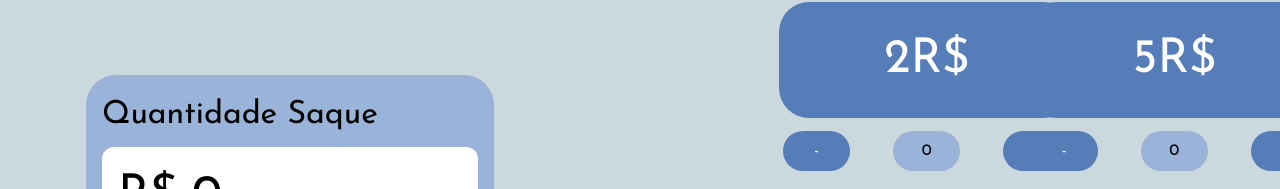
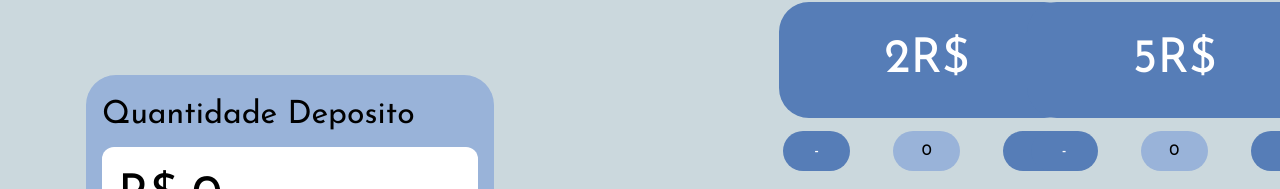
Before and after one commit to Maua-Dev/devbank_pedro_gustavo_erik_front, a React (Vite) app: page /deposito in a window 1280 px wide. Shown: the part 202-391 px from the top of the page. Built offline with nearby package versions, Linux system fonts and the light colour scheme.

Commit message:
fix: arruma card

```diff
--- a/src/pages/TelaDeposito.tsx
+++ b/src/pages/TelaDeposito.tsx
@@ -60,7 +60,7 @@ export default function TelaDeposito() {
 				<div className="pt-24.75">
 					<div className="flex flex-col gap-20.5 ml-21.5 ">
 						<CardQtde
-							titulo="Quantidade Saque"
+							titulo="Quantidade Deposito"
 							total={totalDepositado}
 						/>
 						<CardQtde
```
